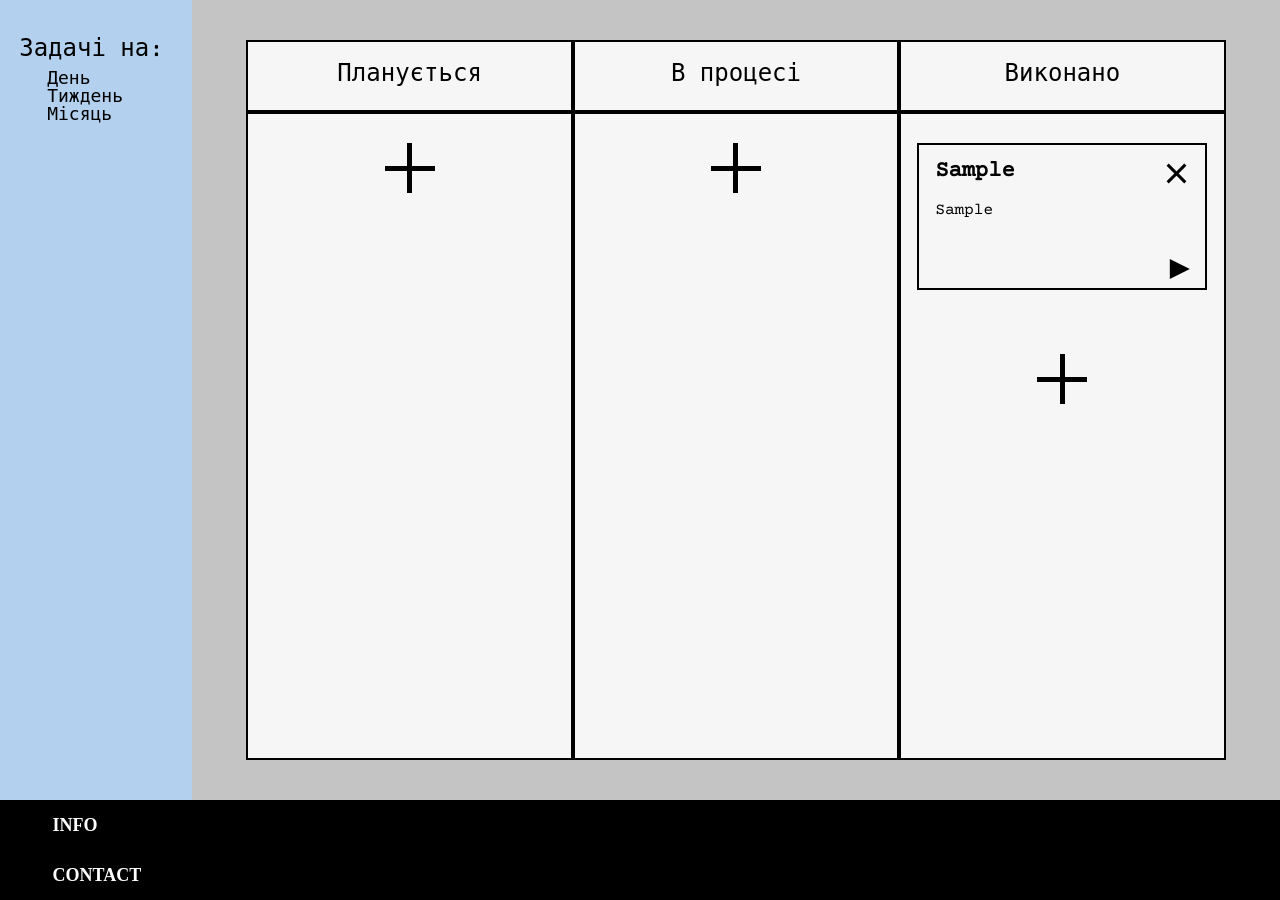
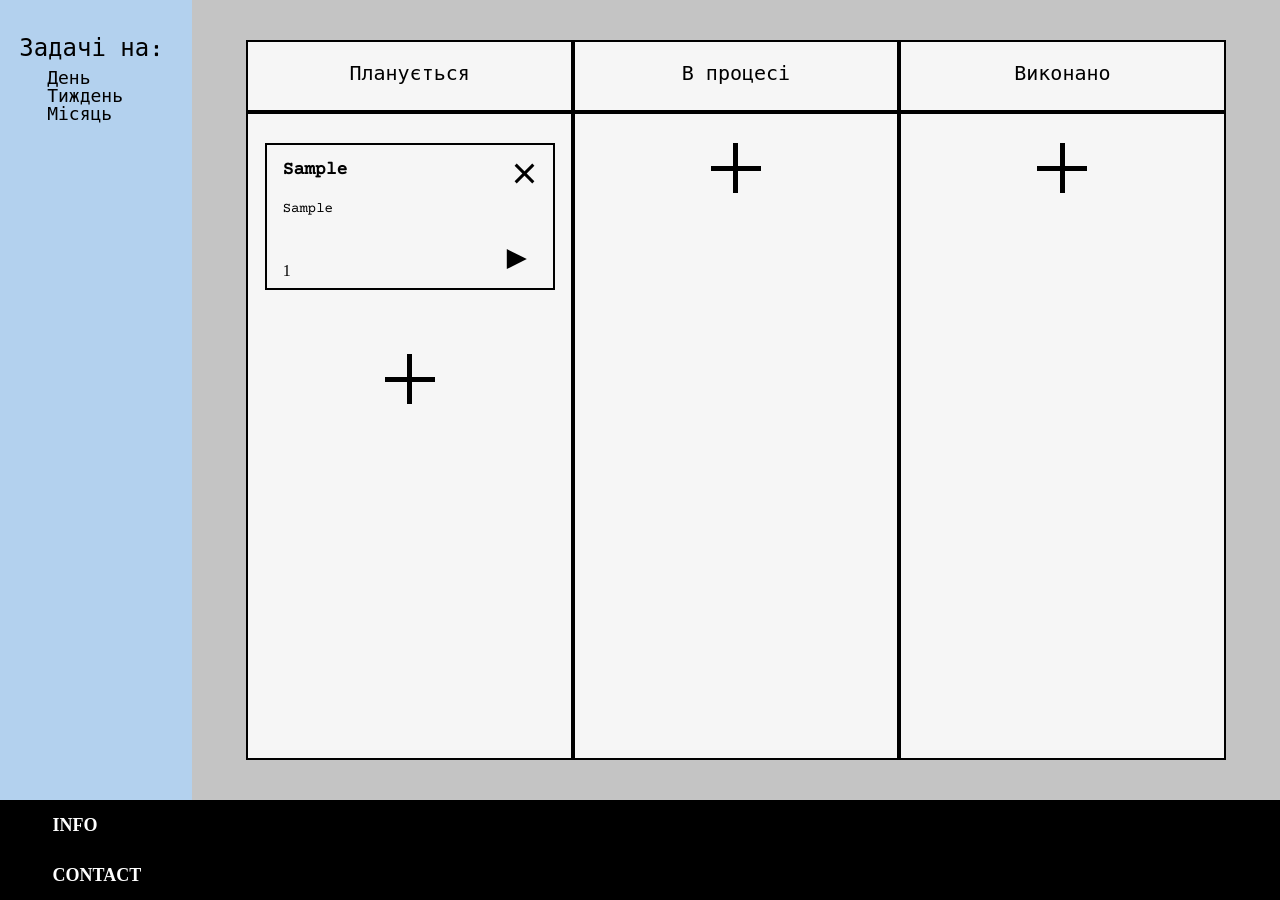
Before and after one commit to maksim-negoluk/kursova, a PHP site: page /html-pages/tasks.php in a window 1280 px wide. Shown: the part 70-970 px from the top of the page. Run offline with PHP 8.4, Linux system fonts and the light colour scheme; tables that the repository leaves empty or names only in its code hold one stand-in row (values such as "Sample post").

Commit message:
some front and back-end improvements

```diff
--- a/css/tasks_style.css
+++ b/css/tasks_style.css
@@ -153,7 +153,7 @@ ul{
 }
 
 .table_title {
-	font-size: 24px;
+	font-size: 20px;
 }
 
 .table_elements_block {
@@ -186,7 +186,7 @@ ul{
 .task_block_title {
 	width: 80%;
 	float: left;
-	font-size: 22px;
+	font-size: 18px;
 	font-weight: 700;
 	overflow: hidden;
 	padding: 0px 10px 5px 0px;
@@ -206,16 +206,31 @@ ul{
 }
 
 .task_block_text {
-	font-size: 16px;
+	font-size: 14px;
 	width: 80%;
+	height: 75%;
 	float: left;
+	word-wrap: break-word;
+	overflow: scroll;
+	-ms-overflow-style: none;
+	scrollbar-width: none;
 }
 
-.detail_button_block {
+.task_block_text::-webkit-scrollbar {
+	display: none;
+}
+
+.update_button_block {
 	display: flex;
 	height: 100%;
 	align-items: flex-start;
 	transform: rotate(180deg);
+}
+.date {
+	font-size: 16px;
+}
+.table_date_block {
+	margin-top: -16px;
 }
 
 .plus {
@@ -231,6 +246,14 @@ ul{
 	display: inline-block;
 	position: relative;
 	padding: 25px;
+	z-index: 2;
+}
+
+.reduction_arrow_link {
+	color: black;
+	display: inline-block;
+	position: relative;
+	padding: 10px;
 	z-index: 2;
 }
 
@@ -278,7 +301,7 @@ ul{
 	width: 27px;
 }
 
-.details_button {
+.update_button {
 	width: 0;
 	height: 0;
 	border-top: 10px solid transparent;
--- a/html-pages/add.php
+++ b/html-pages/add.php
@@ -7,6 +7,7 @@ if($connection == false){
     exit();
 }
 
+    $section_id = 1;
     $title = $_POST['title'];
     $description = $_POST['description'];
     $task_date = $_POST['task_date'];
@@ -17,6 +18,6 @@ if($connection == false){
         $is_important = 0;
     }
 
-    $insertion = mysqli_query($connection, "INSERT INTO `task_blocks` (`Розділ_id`, `Заголовок`, `Опис`, `Дата виконання`, `Є важливим`) VALUES (1, '$title', '$description', '$task_date', '$is_important')");
+    $insertion = mysqli_query($connection, "INSERT INTO `task_blocks` (`Розділ_id`, `Заголовок`, `Опис`, `Дата виконання`, `Є важливим`) VALUES ('$section_id', '$title', '$description', '$task_date', '$is_important')");
 
     header('Location: /html-pages/tasks.php');
--- a/html-pages/tasks.php
+++ b/html-pages/tasks.php
@@ -1,15 +1,5 @@
 <?php
 
-/*
- * 1.id
- * 2.Заголовок
- * 3.Опис
- * 4.Розділ
- * 5.Дата виконання
- * 6.Є важливим
- *
- *
- */
 $connection = mysqli_connect('127.0.0.1', 'mysql', 'mysql', 'tasks_page_db');
 
 if($connection == false){
@@ -17,6 +7,7 @@ if($connection == false){
     echo mysqli_connect_errno();
     exit();
 }
+
 ?>
 <!DOCTYPE html>
 <html lang="en">
@@ -27,7 +18,6 @@ if($connection == false){
     <link rel="preconnect" href="https://fonts.gstatic.com">
     <link href="https://fonts.googleapis.com/css2?family=Courier+Prime&display=swap" rel="stylesheet">
     <link rel="stylesheet" type="text/css" href="../css/tasks_style.css">
-
 </head>
 <body>
 <div class="wrapper">
@@ -68,23 +58,75 @@ if($connection == false){
                     <div class="table_column_title"><span class="font table_title">В процесі</span></div>
                     <div class="table_column_title"><span class="font table_title">Виконано</span></div>
                 </div>
-                <div class="table_elements_block">
-                    <div class="table_element" id="planning">
-                        <div class="plus" onclick="addTaskToPlanning()">
+                <div class="table_elements_block" >
+                    <div class="table_element" id="Planning">
+                        <?php
+
+                        $task_block_planning = mysqli_query($connection, "SELECT * FROM `task_blocks` WHERE `Розділ_id` = 1");
+                        $task_block_planning = mysqli_fetch_all($task_block_planning);
+                        foreach ($task_block_planning as $task) {
+                            ?>
+                            <div class="task_block">
+                                <div class="task_block_top_part">
+                                    <p class="task_block_title font"><a href="http://kursova.com/html-pages/tasks.php?task-date=&submit_button=Отправить#eclipse" class="creation_window_link"><?= $task[2] ?></a></p>
+                                    <div class="delete_button_block">
+                                        <a class="delete_link" href="delete.php?id=<?= $task[0] ?>"><div class="plus delete_button" onclick="deleteTask()"></div></a>
+                                    </div>
+                                </div>
+                                <div class="task_block_bottom_part">
+                                    <p class="task_block_text font"><?= $task[3] ?></p>
+                                    <div class="update_button_block">
+                                        <a href="update.php?id=<?= $task[0] ?>&section_id=<?= $task[1] ?>" class="reduction_arrow_link" ><div class="update_button"></div></a>
+                                    </div>
+                                    <div class="table_date_block">
+                                        <p class="date"><?= $task[4] ?></p>
+                                    </div>
+                                </div>
+                            </div>
+                            <?php
+                        }
+                        ?>
+                        <div class="plus">
                             <a href="http://kursova.com/html-pages/tasks.php?task-date=&submit_button=Отправить#eclipse" class="plus_creation_window_link"></a>
                         </div>
                     </div>
-                    <div class="table_element" id="inProgres">
-                        <div class="plus" onclick="addTaskToInProgres()">
-                            <a href="http://kursova.com/html-pages/tasks.php?task-date=&submit_button=Отправить#eclipse" class="plus_creation_window_link"></a>
+                    <div class="table_element" id="InProgress">
+                        <?php
+
+                        $task_block_InProgress = mysqli_query($connection, "SELECT * FROM `task_blocks` WHERE `Розділ_id` = 2");
+                        $task_block_InProgress = mysqli_fetch_all($task_block_InProgress);
+                        foreach ($task_block_InProgress as $task) {
+                            ?>
+                            <div class="task_block">
+                                <div class="task_block_top_part">
+                                    <p class="task_block_title font"><a href="http://kursova.com/html-pages/tasks.php?task-date=&submit_button=Отправить#eclipse" class="creation_window_link"><?= $task[2] ?></a></p>
+                                    <div class="delete_button_block">
+                                        <a class="delete_link" href="delete.php?id=<?= $task[0] ?>"><div class="plus delete_button" onclick="deleteTask();"></div></a>
+                                    </div>
+                                </div>
+                                <div class="task_block_bottom_part">
+                                    <p class="task_block_text font"><?= $task[3] ?></p>
+                                    <div class="update_button_block">
+                                        <a href="update.php?id=<?= $task[0] ?>&section_id=<?= $task[1] ?>" class="reduction_arrow_link" ><div class="update_button"></div></a>
+                                    </div>
+                                    <div class="table_date_block">
+                                        <p class="date"><?= $task[4] ?></p>
+                                    </div>
+                                </div>
+                            </div>
+                            <?php
+                        }
+                        ?>
+                        <div class="plus">
+                            <a href="http://kursova.com/html-pages/tasks.php?task-date=&submit_button=Отправить#eclipse" class="plus_creation_window_link" ></a>
                         </div>
                     </div>
                     <div class="table_element" id="done">
                         <?php
 
-                        $task_block = mysqli_query($connection, "SELECT * FROM `task_blocks`");
-                        $task_block = mysqli_fetch_all($task_block);
-                        foreach ($task_block as $task) {
+                        $task_block_done = mysqli_query($connection, "SELECT * FROM `task_blocks` WHERE `Розділ_id` = 3");
+                        $task_block_done = mysqli_fetch_all($task_block_done);
+                        foreach ($task_block_done as $task) {
                         ?>
                         <div class="task_block">
                             <div class="task_block_top_part">
@@ -95,36 +137,23 @@ if($connection == false){
                             </div>
                             <div class="task_block_bottom_part">
                                 <p class="task_block_text font"><?= $task[3] ?></p>
-                                <div class="detail_button_block">
-                                    <div class="details_button">
-                                    </div>
-                                </div>
+                            </div>
+                            <div class="table_date_block">
+                                <p class="date"><?= $task[4] ?></p>
                             </div>
                         </div>
                         <?php
                     }
                     ?>
-                        <div class="plus" onclick="addTaskToDone()">
+                        <div class="plus">
                             <a href="http://kursova.com/html-pages/tasks.php?task-date=&submit_button=Отправить#eclipse" class="plus_creation_window_link"></a>
                         </div>
                     </div>
                 </div>
-                <script>
-                function set_section_id_1(){
-                var section_id = <?php echo json_encode("1", JSON_HEX_TAG); ?>;
-                }
-
-                function set_section_id_2(){
-                var section_id = <?php echo json_encode("2", JSON_HEX_TAG); ?>;
-                }
-
-                function set_section_id_3(){
-                var section_id = <?php echo json_encode("3", JSON_HEX_TAG); ?>;
-                }
-                </script>
             </div>
         </div>
     </div>
+</div>
     <div id="eclipse">
         <div id="window">
             <form class="form font" method="POST" action="add.php">
@@ -159,7 +188,7 @@ if($connection == false){
             <div class="footer-text">Contact</div>
         </div>
     </footer>
-    <script type="text/javascript" src="../js/jquery.js"></script>
-    <script type="text/javascript" src="../js/dynamic_table.js"></script>
+    <script src="../js/jquery.js"></script>
+    <script src="../js/dynamic_table5.js"></script>
 </body>
 </html>
--- a/index.html
+++ b/index.html
@@ -13,7 +13,7 @@
                 <div class="header-inner">
                     <div class="header-item">
                         <div class="header-logo">
-                            <img src="img/Notepad_Icon.png" alt="">
+                            <img class="img_poeple" src="img/Notepad_Icon.png" alt="">
                         </div>
                         <div class="header-title">Logo</div>
                     </div>
@@ -45,7 +45,7 @@
                                                      <br> </br>
                                                      <br></br></div>
                         </aside>
-                        <aside class="block-content__box">
+                        <aside class="block-content__box" >
                             <img src="img/plans 1.png" alt="picture">
                         </aside>
                     </div>
```
Also changed, not shown: css/main.css (+21 -16 lines), html-pages/update.php (added, +18 -0 lines), js/dynamic_table5.js (added, +177 -0 lines), package.json (added, +21 -0 lines), package-lock.json (added).
